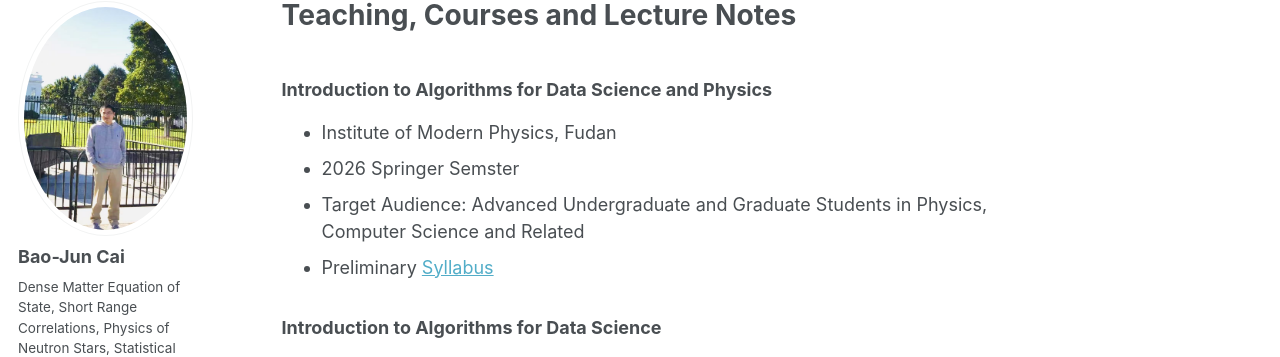
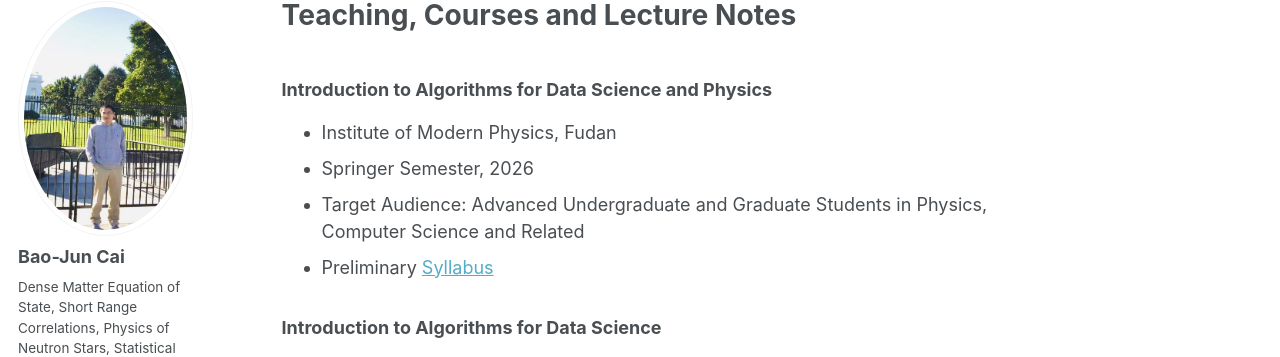
Before and after one commit to bjcai-phys/bjcai-phys.github.io, a Jekyll site: the page built from _pages/tcs.md, in a window 1280 px wide and 1172 px high. Shown: the part 98-455 px from the top of the window. Built offline with Jekyll 4.4.1, drawn with Linux system fonts in a browser that asks for light colours; some web fonts are replaced.

Commit message:
Update tcs.md

```diff
--- a/_pages/tcs.md
+++ b/_pages/tcs.md
@@ -7,7 +7,7 @@ author_profile: true
 
 ### Introduction to Algorithms for Data Science and Physics
 * Institute of Modern Physics, Fudan
-* 2026 Springer Semster
+* Springer Semester, 2026
 * Target Audience: Advanced Undergraduate and Graduate Students in Physics, Computer Science and Related
 * Preliminary [Syllabus](https://bjcai-phys.github.io/images/Syllabus-2026-DataScience.pdf)
 
```
